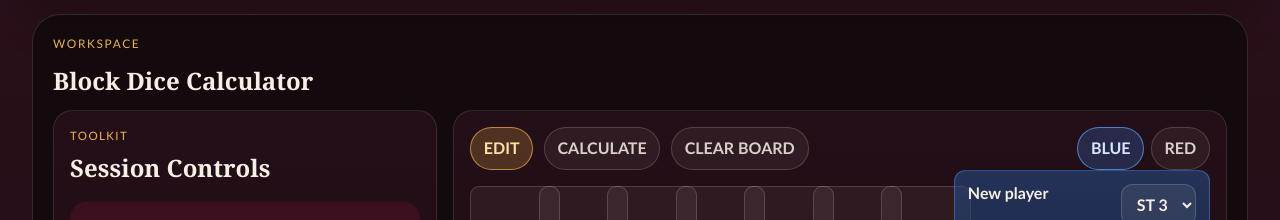
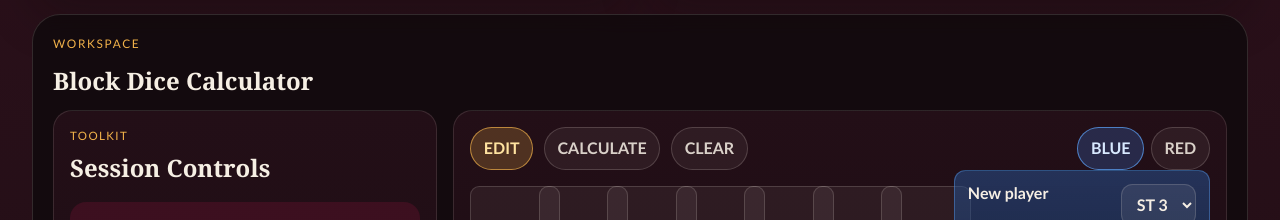
Before and after one commit to safeathomeapp/bloodbowltoolkit, a React (Vite) app: page / in a window 1280 px wide. Shown: the part 1167-1387 px from the top of the page. Built offline with nearby package versions, Linux system fonts and the light colour scheme.

Commit message:
chore: shorten clear header label

```diff
--- a/src/tools/block-dice/components/BlockDiceCalculator.tsx
+++ b/src/tools/block-dice/components/BlockDiceCalculator.tsx
@@ -937,7 +937,7 @@ export function BlockDiceCalculator() {
                 className={styles.teamToggle}
                 onClick={resetBoard}
               >
-                CLEAR BOARD
+                CLEAR
               </button>
             </div>
             <div className={styles.teamToggleRow} aria-label="Active team toggle">
```
Also changed, not shown: 1 other file (tests, documents, lock files or other folders).
